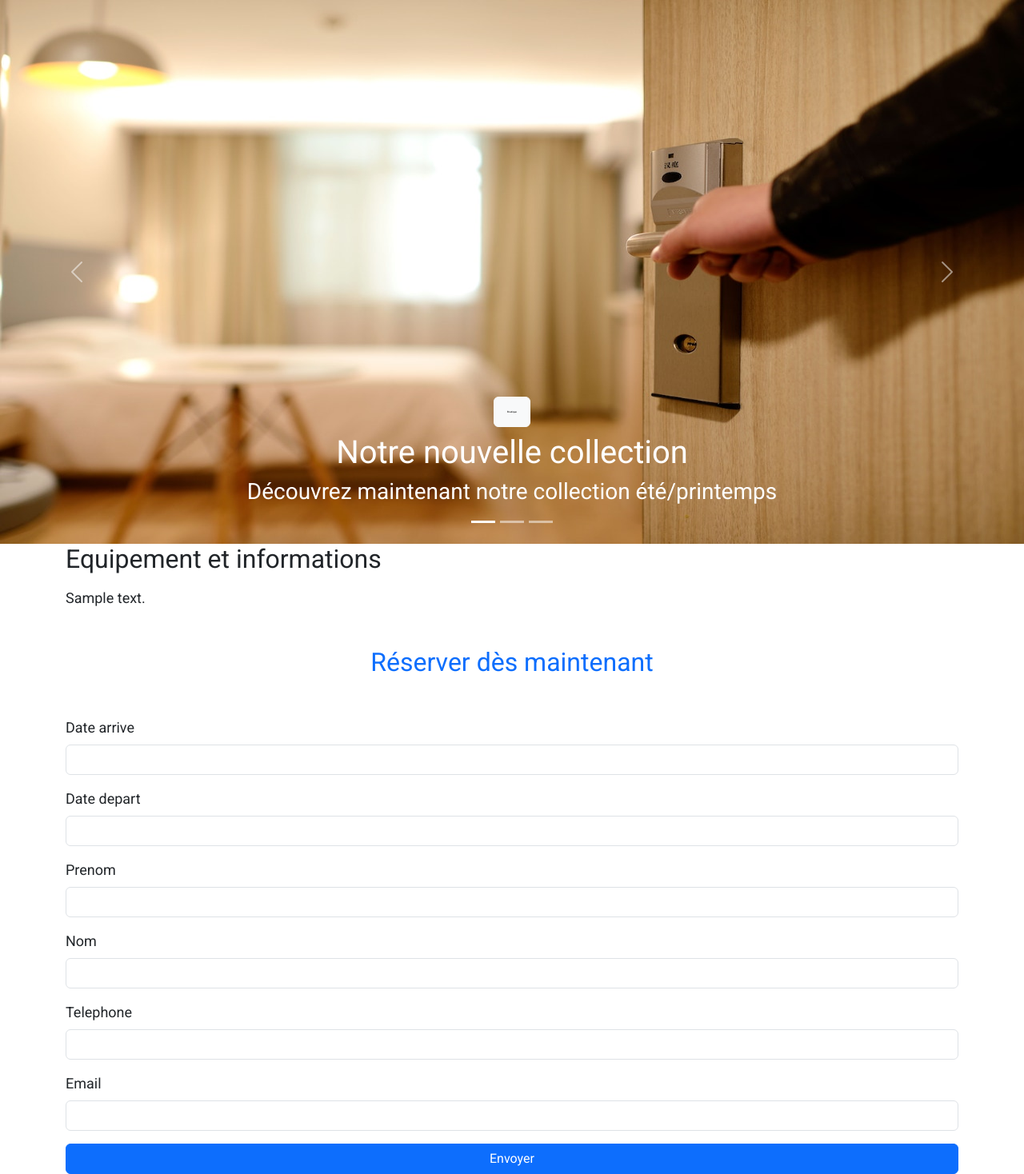
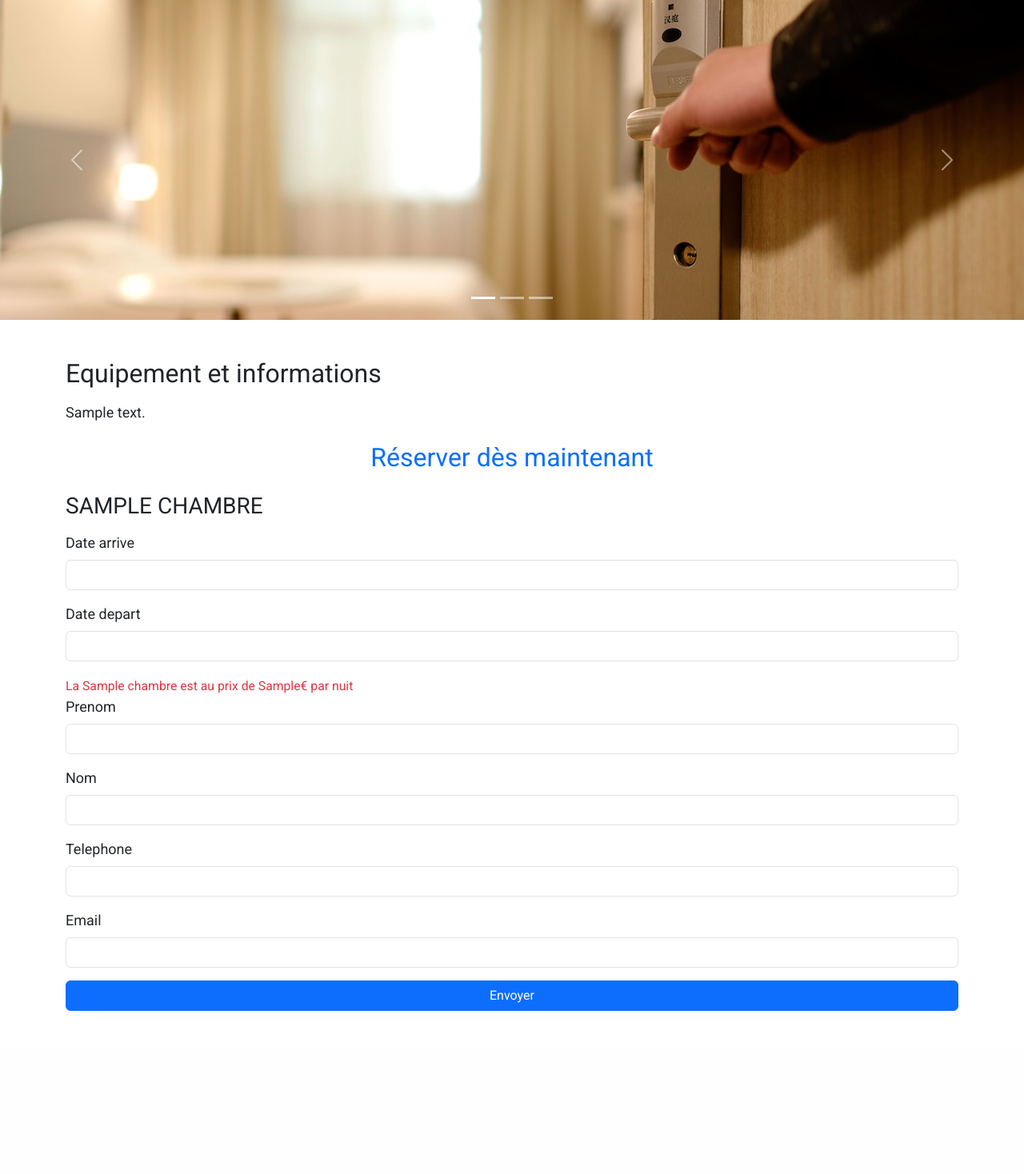
Before and after one commit to adrikjn/hotelhouse, a Symfony app: template templates/app/rent.html.twig in a window 1280 px wide. Shown: the part 65-1533 px from the top of the page at 80% size. After the commit the page ends 1329 px from the top, so only its background shows below. Run offline with Twig, Linux system fonts and the light colour scheme; the template is opened without the code that fills it: most values are stand-ins (such as "Sample title", 1, 10 or a date in 2020); form fields are guessed from the names that the template uses; some libraries are stand-ins or nearby versions.

Commit message:
push chambrecrud

```diff
--- /dev/null
+++ b/desktop.ini
@@ -0,0 +1,4 @@
+[ViewState]
+Mode=
+Vid=
+FolderType=Generic
--- a/src/Entity/Chambre.php
+++ b/src/Entity/Chambre.php
@@ -36,6 +36,11 @@ class Chambre
 
     #[ORM\OneToMany(mappedBy: 'chambre', targetEntity: Commande::class, orphanRemoval: true)]
     private Collection $commandes;
+
+    public function __toString()
+    {
+        return $this->titre;
+    }
 
     public function __construct()
     {
--- a/templates/app/rent.html.twig
+++ b/templates/app/rent.html.twig
@@ -13,28 +13,14 @@
 		</div>
 		<div class="carousel-inner">
 			<div class="carousel-item active">
-				<img src="{{ asset("assets/img/carouselroom1.jpg") }}" class="d-block w-100" style="height:680px;" alt="...">
-				<div class="carousel-caption d-none d-md-block">
-					<a href="#1" class="h1 text-transform btn btn-light btn-lg p-3 rounded">Boutique</a>
-					<h5 class="h1">Notre nouvelle collection</h5>
-					<p class="h3">Découvrez maintenant notre collection été/printemps</p>
-				</div>
+				<img src="{{ asset("assets/img/carouselroom1.jpg") }}" class="d-block w-100" style="height:400px; object-fit:cover;" alt="...">
 			</div>
 			<div class="carousel-item">
-				<img src="{{ asset("assets/img/carouselroom2.jpg") }}" class="d-block w-100" style="height:680px;" alt="...">
-				<div class="carousel-caption d-none d-md-block">
-					<a href="#1" class="h1 text-transform btn btn-light btn-lg p-3 rounded">Boutique</a>
-					<h5 class="h1">Nos accessoires</h5>
-					<p class="h3">Ayez vos accessoires pour cet été!</p>
-				</div>
+				<img src="{{ asset("assets/img/carouselroom2.jpg") }}" class="d-block w-100" style="height:400px; object-fit:cover;" alt="...">
 			</div>
 			<div class="carousel-item">
-				<img src="{{ asset("assets/img/carouselroom3.jpg") }}" class="d-block w-100" style="height:680px;" alt="...">
-				<div class="carousel-caption d-none d-md-block">
-					<a href="#1" class="h1 text-transform btn btn-light btn-lg p-3 rounded">Boutique</a>
-					<h5 class="h1">Collection Vacances</h5>
-					<p class="h3">Soyez prête pour cet été !</p>
-				</div>
+				<img src="{{ asset("assets/img/carouselroom3.jpg") }}" class="d-block w-100" style="height:400px; object-fit:cover;" alt="...">
+
 			</div>
 		</div>
 		<button class="carousel-control-prev" type="button" data-bs-target="#carouselExampleCaptions" data-bs-slide="prev">
@@ -47,22 +33,24 @@
 		</button>
 	</div>
 
-	<div class="container">
+	<div class="container mt-5">
 		<h2>Equipement et informations</h2>
 		<p class="mt-3">{{chambre.descriptionLongue|striptags }}</p>
-		<h2 class="text-center text-primary my-5">Réserver dès maintenant</h2>
+		<h2 class="text-center text-primary my-4">Réserver dès maintenant</h2>
+		<h3 class="mb-3 text-uppercase">{{chambre.titre}}</h3>
 		{{ form_start(form, {
         novalidate: 'novalidate'
     }) }}
 
 		{{ form_row(form.date_arrive)}}
 		{{ form_row(form.date_depart)}}
+		<small class="text-danger">La {{ chambre.titre }} est au prix de {{ chambre.prixJournalier}}€ par nuit </small>
 		{{ form_row(form.prenom)}}
 		{{ form_row(form.nom)}}
 		{{ form_row(form.telephone)}}
 		{{ form_row(form.email)}}
 
-		<input type="submit" value="Envoyer" class="btn btn-primary w-100">
+		<input type="submit" value="Envoyer" class="btn btn-primary w-100 mb-5">
 		{{ form_end(form) }}
 
 
```
Also changed, not shown: src/Controller/Admin/CommandeCrudController.php (+47 -1 lines), public/assets/img/chambres/8a8467ecdf18b68e5fb7385f43e2acd4-1687805334.jpg (added), public/assets/img/chambres/adobestock-122284590-web-600x344-1687807841.jpg (added).
